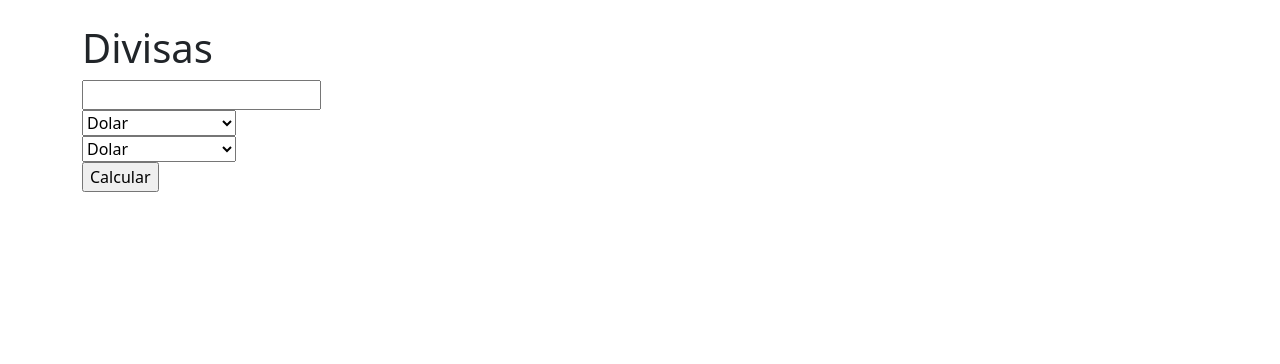
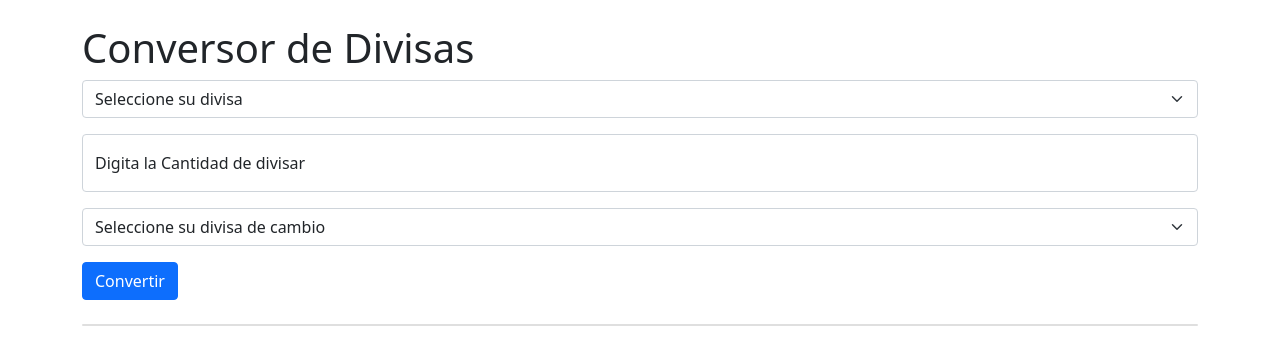
Before and after one commit to Greg-Diaz/Conversor_Divisas-, a plain HTML site: page index.html in a window 1280 px wide. Drawn offline with nearby package versions, Linux system fonts and the light colour scheme; a web font is replaced by a local one.

Commit message:
Bootstrap apply

```diff
--- a/index.html
+++ b/index.html
@@ -4,7 +4,7 @@
     <meta charset="UTF-8">
     <meta http-equiv="X-UA-Compatible" content="IE=edge">
     <meta name="viewport" content="width=device-width, initial-scale=1.0">
-    <title>Document</title>
+    <title>Conversor de Divisas</title>
 </head>
 <body>
 
@@ -15,38 +15,49 @@
 
 
     <div class="container mt-4">
-        <h1>Divisas</h1>
+        <h1>Conversor de Divisas</h1>
 
         <form id="formulario">
-            <input type="number"  id="val" >
-            <br>
-            <select  id="tmon">
-            <option value="dolar">Dolar</option>
-            <option value="pmex">Peso Mexicano </option>
-            <option value="pcol">Peso Colombiano</option>
-            <option value="euro">Euro</option>
-            <option value="lest">Libra Estelina</option>
+            <div class="mb-3">
+
+             <select class="form-select" aria-label="Default select example" id="tmon">
+                <option selected> Seleccione su divisa</option>
+                <option value="dolar">Dolar</option>
+                <option value="pmex">Peso Mexicano </option>
+                <option value="pcol">Peso Colombiano</option>
+                <option value="euro">Euro</option>
+                <option value="lest">Libra Estelina</option>
             </select>
-            <br>
+            </div>
+            <div class="form-floating mb-3">
+                <input type="number" type="email" class="form-control"  placeholder="name@example.com"   id="val" >
+                <label for="val">Digita la Cantidad de divisar</label>
 
-            <select  id="tcmon">
+            </div>
+           <div class="mb-3">
+
+
+            <select  class="form-select" aria-label="Default select example" id="tcmon">
+                <option selected> Seleccione su divisa de cambio </option>
                 <option value="dolar">Dolar</option>
                 <option value="pmex">Peso Mexicano </option>
                 <option value="pcol">Peso Colombiano</option>
                 <option value="euro">Euro</option>
                 <option value="lest">Libra Esterlina</option>
                 </select>
-                <br>
-            <input   type="submit" value="Calcular">
+                </div>
+
+                <input   type="submit" class="btn btn-primary" value="Convertir">
 
         </form>
-
-        <div   id= "cambio" class="container"  >
+        </div>
+        <div class="container mt-4">
+        <div   id= "cambio" class="card"  >
 
 
 
         </div>
-
+    </div>
 <script src="script.js"></script>
 </body>
 </html>
--- a/script.js
+++ b/script.js
@@ -111,7 +111,7 @@ const cald = (valor, tmon, tcmon) => {
                         total = tcambio + '  Euros' ;
                     }
 
-            } document.getElementById("cambio").innerHTML += '<section>' + total + '</section>' ;
+            } document.getElementById("cambio").innerHTML += '<div class="mb-3"><h3> Su total al cambio es de : ' + total + '</h3></div>' ;
 
 
 
```
